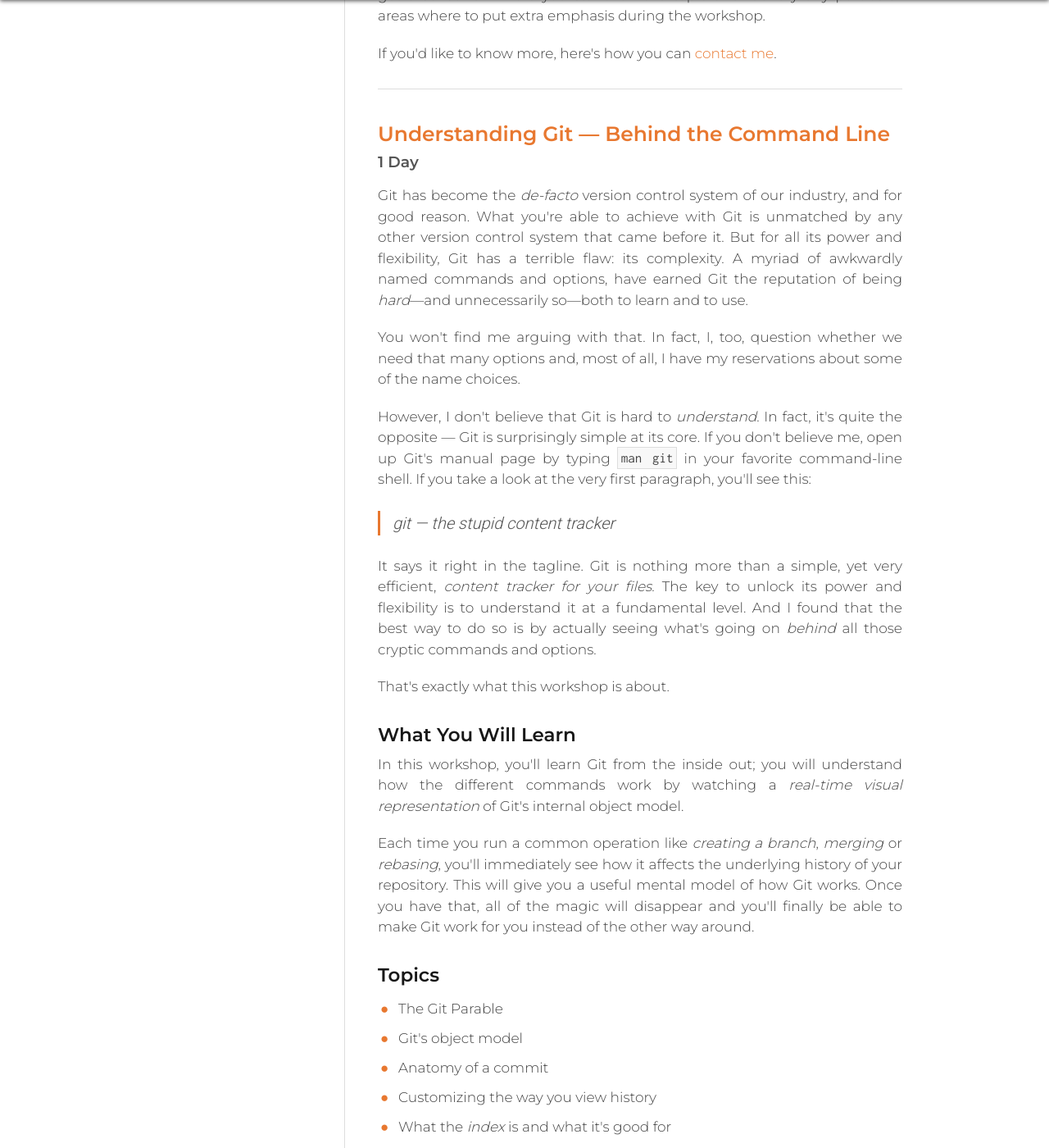
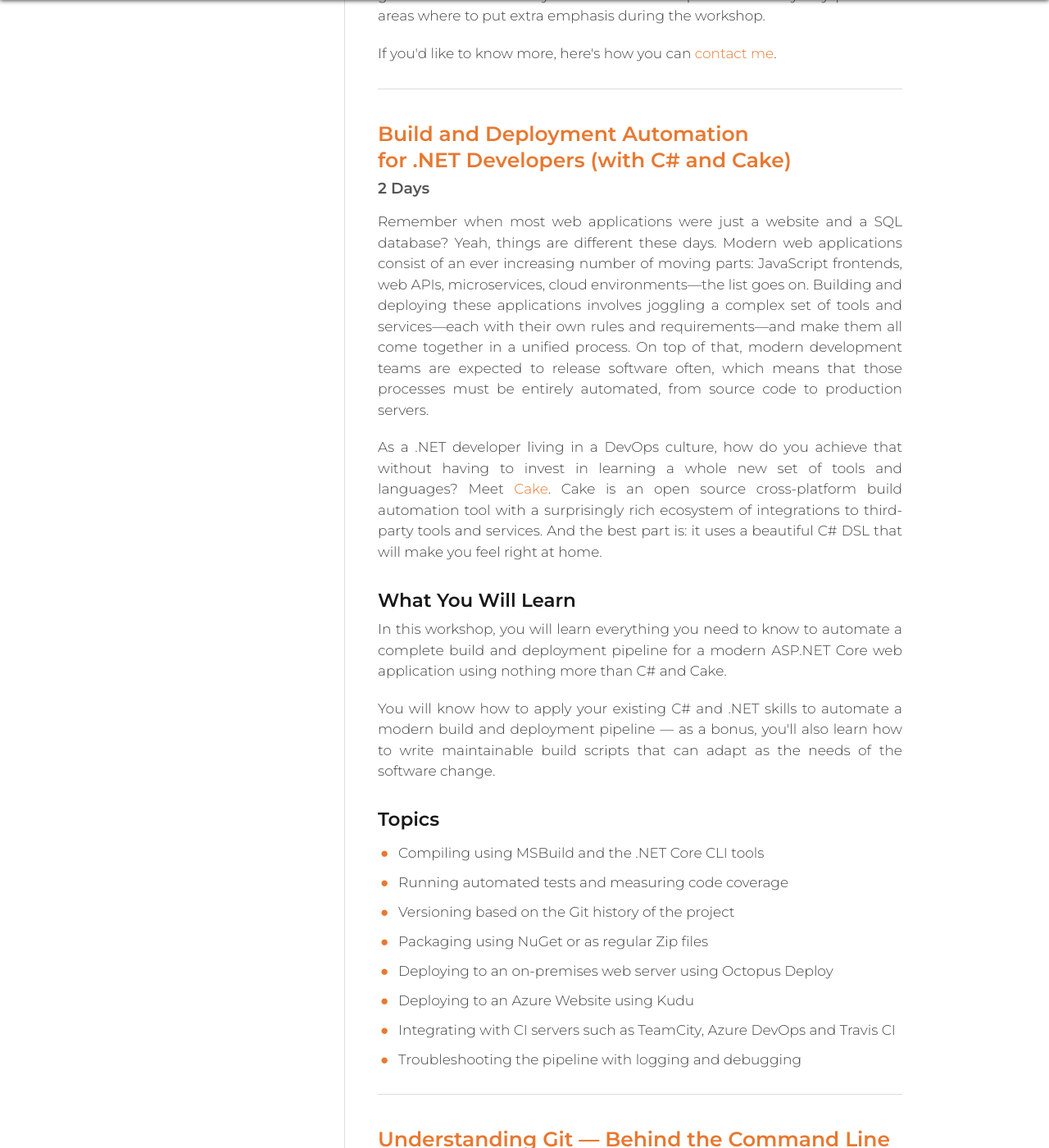
Before and after one commit to megakemp/megakemp.github.io, a Jekyll site: the page built from workshops/index.html, in a window 1280 px wide and 1400 px high, scrolled down 602 px. Shown: the whole window at 82% size. Built offline with Jekyll 4.4.1, drawn with Linux system fonts in a browser that asks for light colours; nearby versions of some CDN libraries; comment, search, counter and statistics services are not loaded.

Commit message:
Adds the Cake workshop to the workshop page

```diff
--- a/workshops/index.html
+++ b/workshops/index.html
@@ -11,6 +11,36 @@
   <p>All workshops include a Q&amp;A session. In order to get the most out of it, I encourage you to email me your questions beforehand. That will help me get a sense for where you stand on the topic and identify any particular areas where to put extra emphasis during the workshop.</p>
 
   <p>If you'd like to know more, here's how you can <a href="/offering/#contact">contact me</a>.</p>
+
+  <hr/>
+
+  <h2 id="build_and_deployment_automation_for_net_developers">
+      <span class="nowrap">Build and Deployment Automation&nbsp;</span><span class="nowrap">for .NET Developers&nbsp;</span><span class="nowrap">(with C# and Cake)</span><br/>
+    <span class="subtitle">2 Days</span>
+  </h2>
+
+  <p>Remember when most web applications were just a website and a SQL database? Yeah, things are different these days. Modern web applications consist of an ever increasing number of moving parts: JavaScript frontends, web APIs, microservices, cloud environments—the list goes on. Building and deploying these applications involves joggling a complex set of tools and services—each with their own rules and requirements—and make them all come together in a unified process. On top of that, modern development teams are expected to release software often, which means that those processes must be entirely automated, from source code to production servers.</p>
+
+  <p>As a .NET developer living in a DevOps culture, how do you achieve that without having to invest in learning a whole new set of tools and languages? Meet <a href="https://cakebuild.net" target="_blank">Cake</a>. Cake is an open source cross-platform build automation tool with a surprisingly rich ecosystem of integrations to third-party tools and services. And the best part is: it uses a beautiful C# DSL that will make you feel right at home.</p>
+
+  <h3>What You Will Learn</h3>
+
+  <p>In this workshop, you will learn everything you need to know to automate a complete build and deployment pipeline for a modern ASP.NET Core web application using nothing more than C# and Cake.</p>
+
+  <p>You will know how to apply your existing C# and .NET skills to automate a modern build and deployment pipeline — as a bonus, you'll also learn how to write maintainable build scripts that can adapt as the needs of the software change.</p>
+
+  <h3>Topics</h3>
+
+  <ul>
+    <li>Compiling using MSBuild and the .NET Core CLI tools</li>
+    <li>Running automated tests and measuring code coverage</li>
+    <li>Versioning based on the Git history of the project</li>
+    <li>Packaging using NuGet or as regular Zip files</li>
+    <li>Deploying to an on-premises web server using Octopus Deploy</li>
+    <li>Deploying to an Azure Website using Kudu</li>
+    <li>Integrating with CI servers such as TeamCity, Azure DevOps and Travis CI</li>
+    <li>Troubleshooting the pipeline with logging and debugging</li>
+  </ul>
 
   <hr/>
 
```
